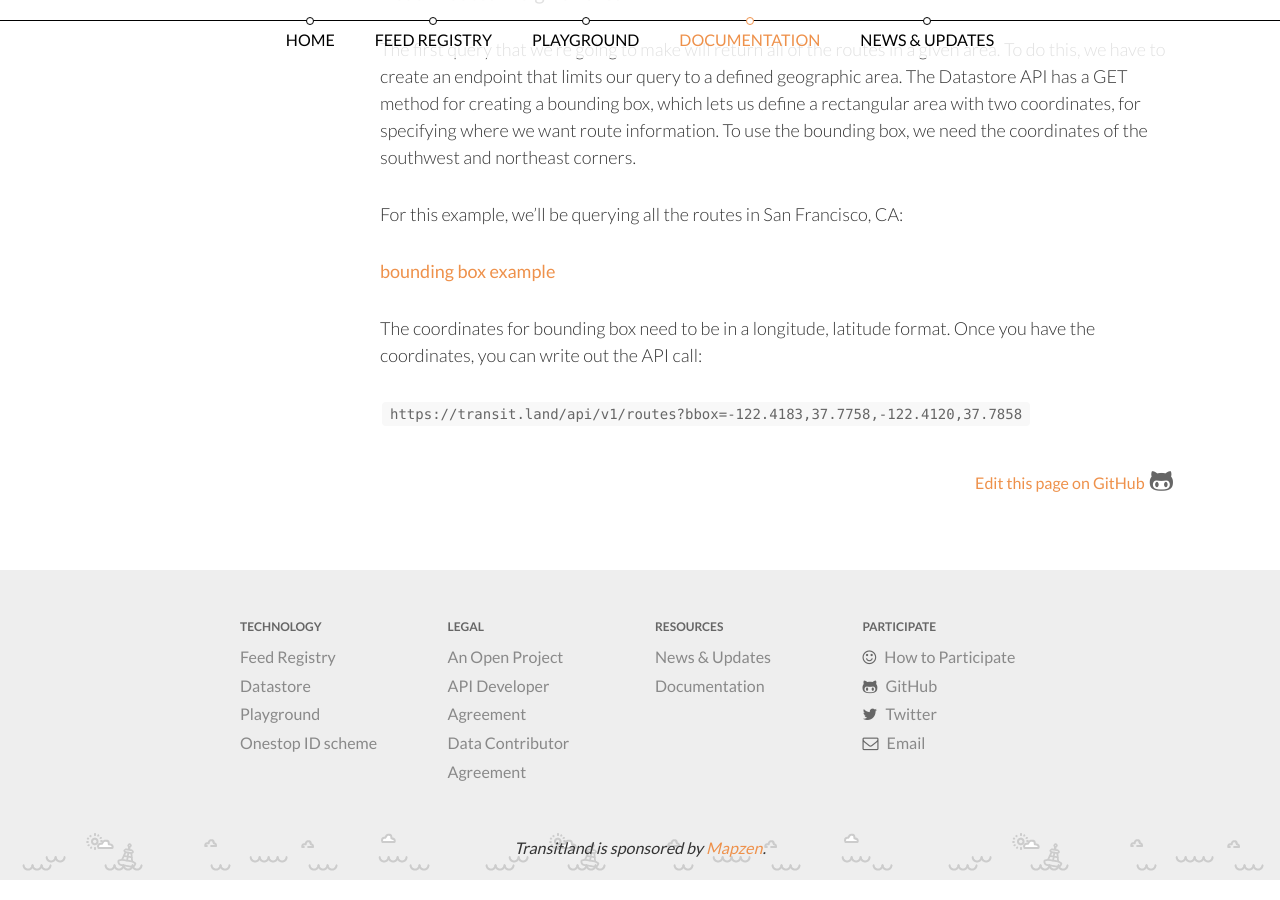
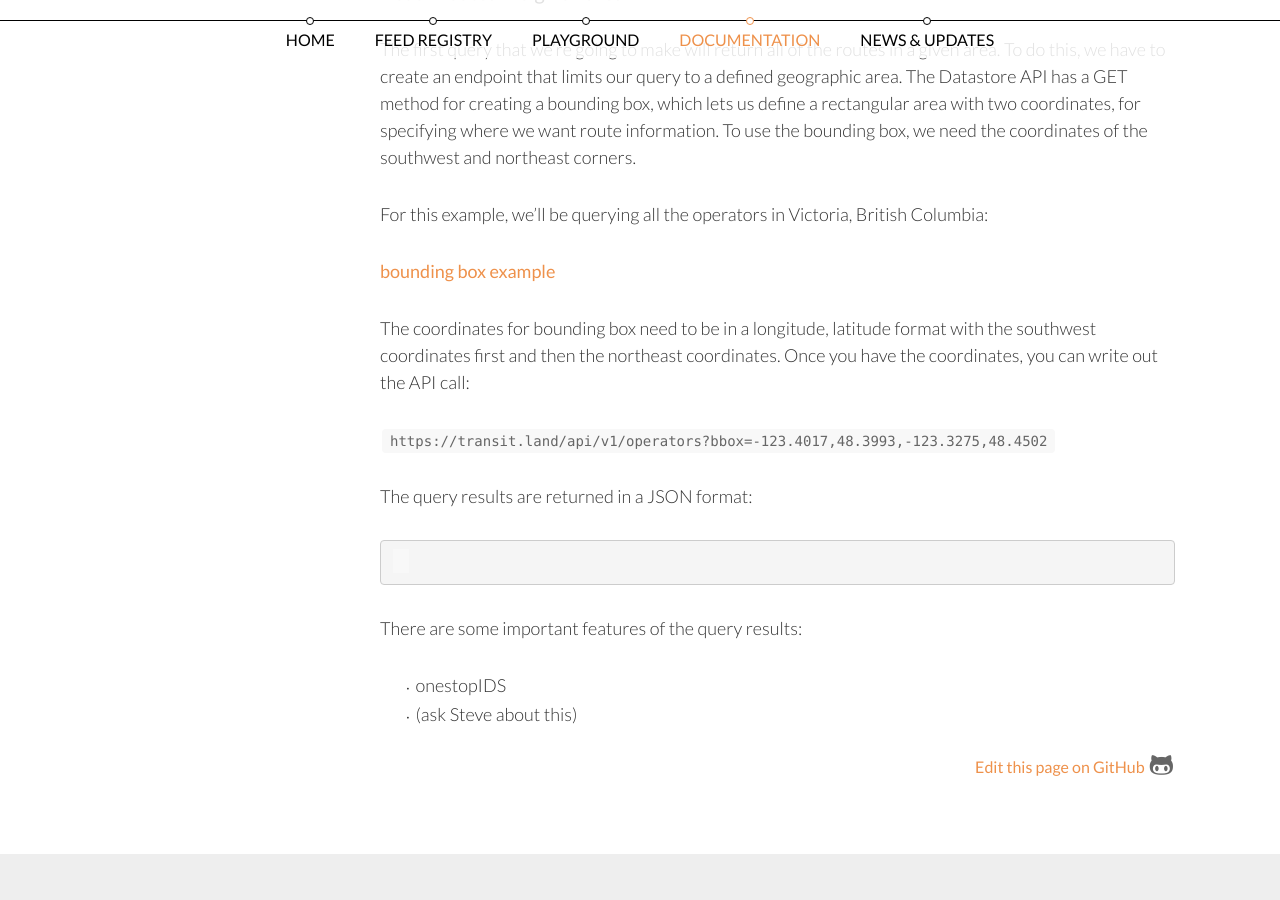
Before and after one commit to transitland/www-transit-land, a Jekyll site: the page built from documentation/tutorial/index.md, in a window 1280 px wide and 900 px high, scrolled down 1072 px. Built offline with Jekyll 4.4.1, drawn with Linux system fonts in a browser that asks for light colours; nearby versions of some CDN libraries.

Commit message:
update query

````diff
--- a/documentation/tutorial/index.md
+++ b/documentation/tutorial/index.md
@@ -17,10 +17,20 @@
 #### List all routes in a given area
 The first query that we're going to make will return all of the routes in a given area. To do this, we have to create an endpoint that limits our query to a defined geographic area. The Datastore API has a GET method for creating a bounding box, which lets us define a rectangular area with two coordinates, for specifying where we want route information. To use the bounding box, we need the coordinates of the southwest and northeast corners.
 
-For this example, we'll be querying all the routes in San Francisco, CA:
+For this example, we'll be querying all the operators in Victoria, British Columbia:
 
 [bounding box example](bounding-box.png)
 
-The coordinates for bounding box need to be in a longitude, latitude format. Once you have the coordinates, you can write out the API call:
+The coordinates for bounding box need to be in a longitude, latitude format with the southwest coordinates first and then the northeast coordinates. Once you have the coordinates, you can write out the API call:
 
-`https://transit.land/api/v1/routes?bbox=-122.4183,37.7758,-122.4120,37.7858`
+`https://transit.land/api/v1/operators?bbox=-123.4017,48.3993,-123.3275,48.4502`
+
+The query results are returned in a JSON format:
+
+```
+
+```
+
+There are some important features of the query results:
+- onestopIDS
+- (ask Steve about this)
````
